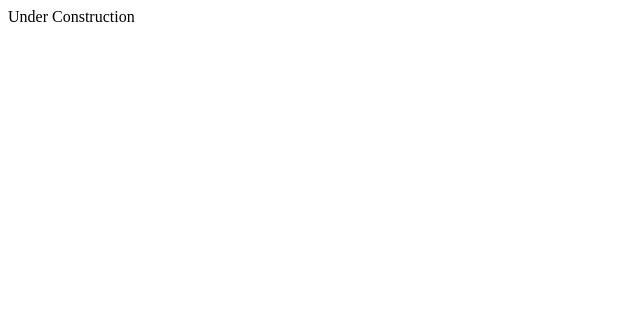
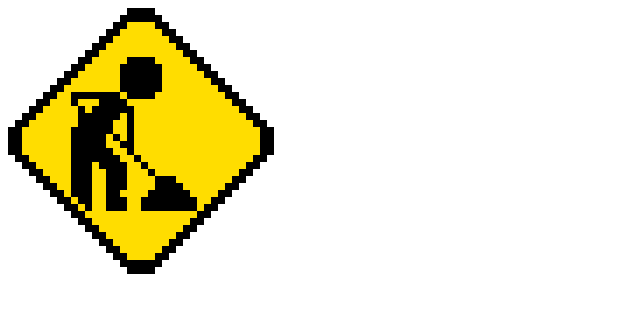
Before and after one commit to deadbeefwebsite/deadbeefwebsite.github.io, a plain HTML site: page index.html in a window 1280 px wide. Shown: the whole page, without its empty margins (0-640 px from the left). Drawn offline with Linux system fonts and the light colour scheme.

Commit message:
Adding super advanced sign"

```diff
--- a/index.html
+++ b/index.html
@@ -1,4 +1,5 @@
 <html>
 
-Under Construction
+<img src="underconstruction.gif"/>
+
 </html>
```
Also changed, not shown: underconstruction.gif (added).
